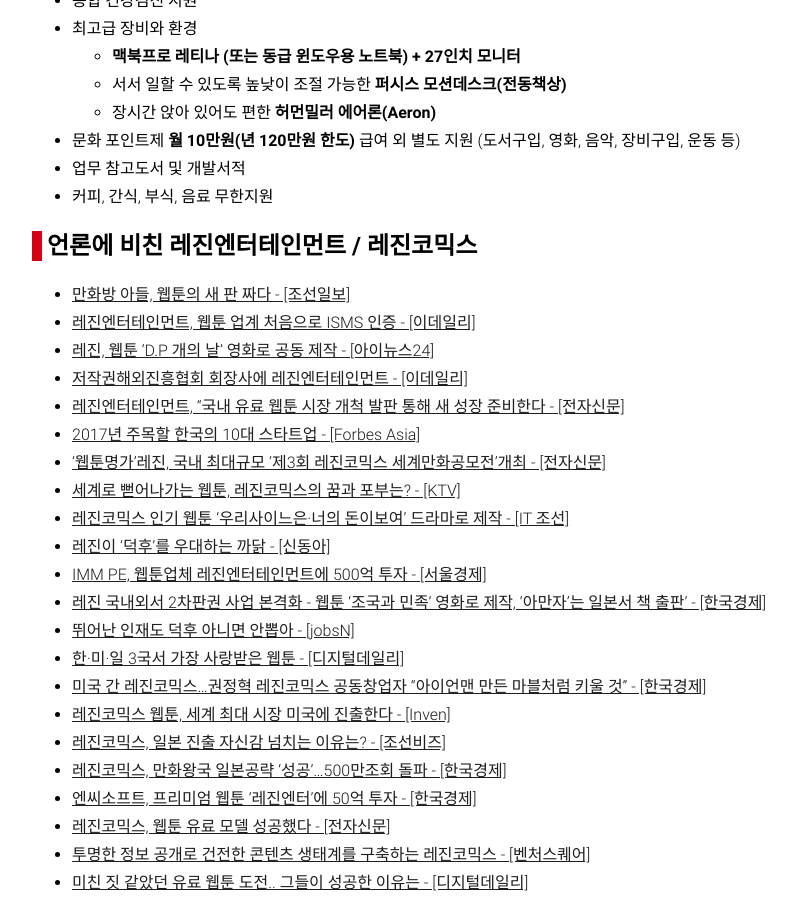
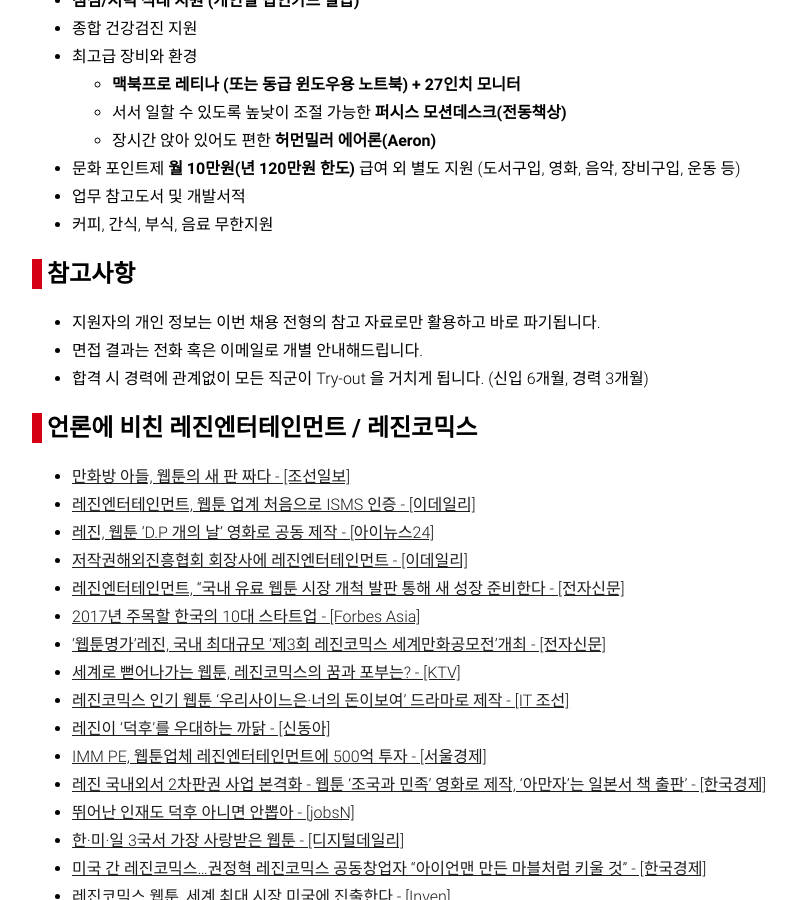
Before and after one commit to lezhin/lezhin.github.io, a Jekyll site: the page built from recruit/index.md, in a window 1280 px wide and 900 px high, scrolled down 2279 px. Shown: the whole window, without its empty margins (128-924 px from the left). Built offline with Jekyll 4.4.1, drawn with Linux system fonts in a browser that asks for light colours; nearby versions of some CDN libraries; some web fonts are replaced.

Commit message:
update recruit pages

```diff
--- a/recruit/index.md
+++ b/recruit/index.md
@@ -36,6 +36,7 @@
 ## 해외사업 그룹
  - [**일본 서비스 운영자**](jp_operation)
  - [**한-일 웹툰 제작 PM**](jp_translator_pm)
+ - [**한-영 번역 Editor**](us_translator_editor)
 
 ## 개발 그룹
 
@@ -73,6 +74,12 @@
 - 업무 참고도서 및 개발서적
 - 커피, 간식, 부식, 음료 무한지원
 
+## 참고사항
+
+- 지원자의 개인 정보는 이번 채용 전형의 참고 자료로만 활용하고 바로 파기됩니다.
+- 면접 결과는 전화 혹은 이메일로 개별 안내해드립니다.
+- 합격 시 경력에 관계없이 모든 직군이 Try-out 을 거치게 됩니다. (신입 6개월, 경력 3개월)
+
 ## 언론에 비친 레진엔터테인먼트 / 레진코믹스
 - [만화방 아들, 웹툰의 새 판 짜다 - [조선일보]](http://news.chosun.com/site/data/html_dir/2017/04/04/2017040401881.html)
 - [레진엔터테인먼트, 웹툰 업계 처음으로 ISMS 인증 - [이데일리]](http://www.edaily.co.kr/news/NewsRead.edy?SCD=JE41&newsid=02368166615861024&DCD=A00504&OutLnkChk=Y)
```
Also changed, not shown: recruit/jp_operation.md (+0 -1 lines), recruit/service_operator.md (+0 -1 lines), recruit/us_translator_editor.md (added, +48 -0 lines), recruit/us_translator_pm.md (renamed from recruit/translator_pm.md).
